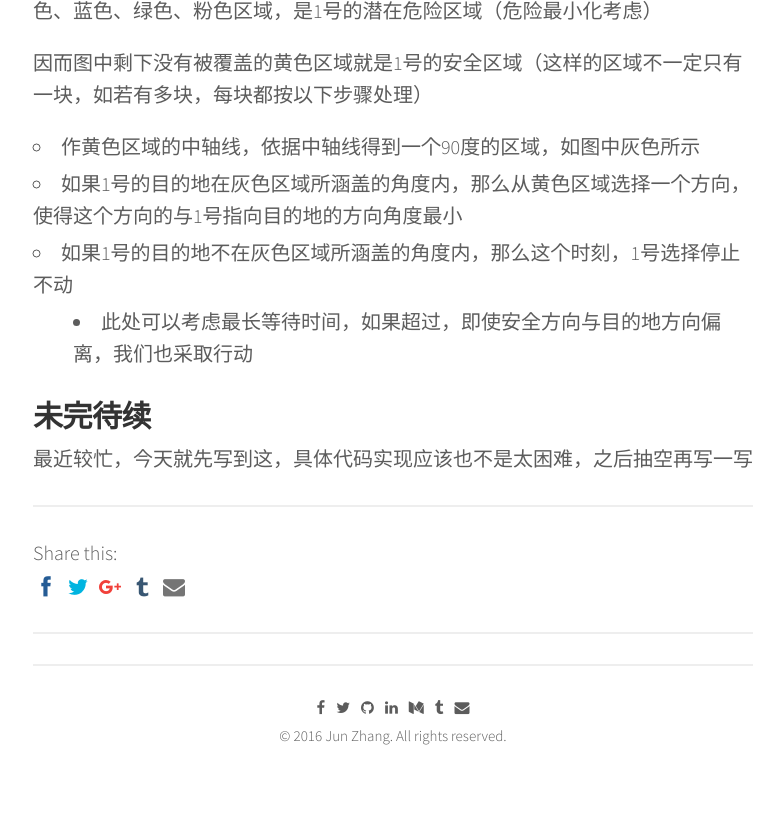
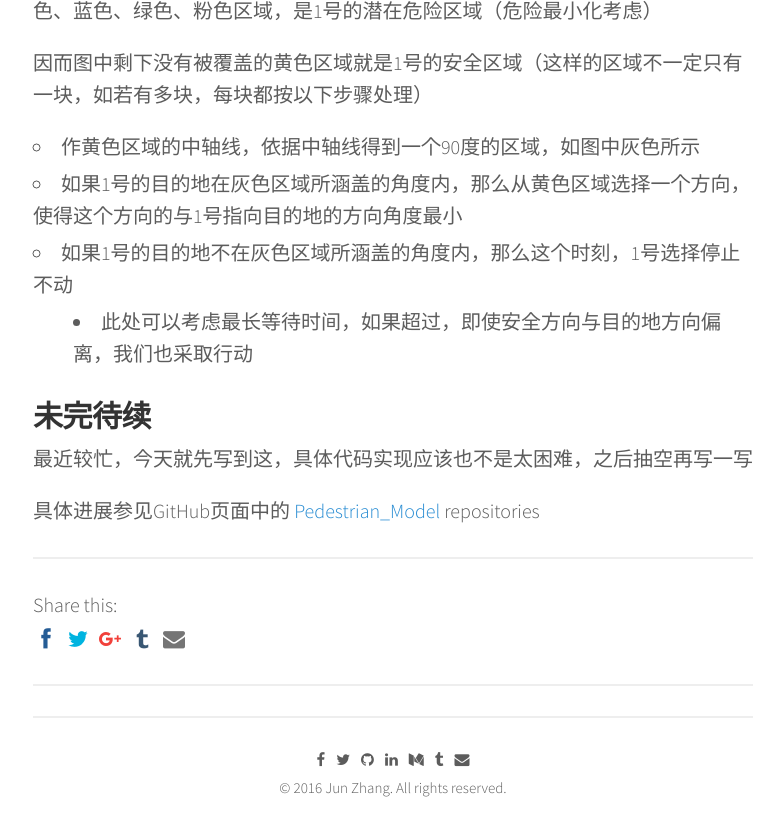
Before and after one commit to wsgan001/blog-1, a Jekyll site: the page built from _posts/2016-11-04-Pedestrian_Model.md, in a window 1280 px wide and 900 px high, scrolled down 2692 px. Shown: the top 836 px of the window, without its empty margins (247-1031 px from the left). Built offline with Jekyll 4.4.1, drawn with Linux system fonts in a browser that asks for light colours; nearby versions of some CDN libraries; formulas are drawn with MathJax 3; comment, search, counter and statistics services are not loaded.

Commit message:
Pedestrian_Model

```diff
--- a/_posts/2016-11-04-Pedestrian_Model.md
+++ b/_posts/2016-11-04-Pedestrian_Model.md
@@ -93,3 +93,5 @@
 ### 未完待续
 
 最近较忙，今天就先写到这，具体代码实现应该也不是太困难，之后抽空再写一写
+
+具体进展参见GitHub页面中的 [Pedestrian_Model](https://github.com/ZJCODE/Pedestrian_Model/blob/master/Pedestrian_Model.ipynb) repositories
```
